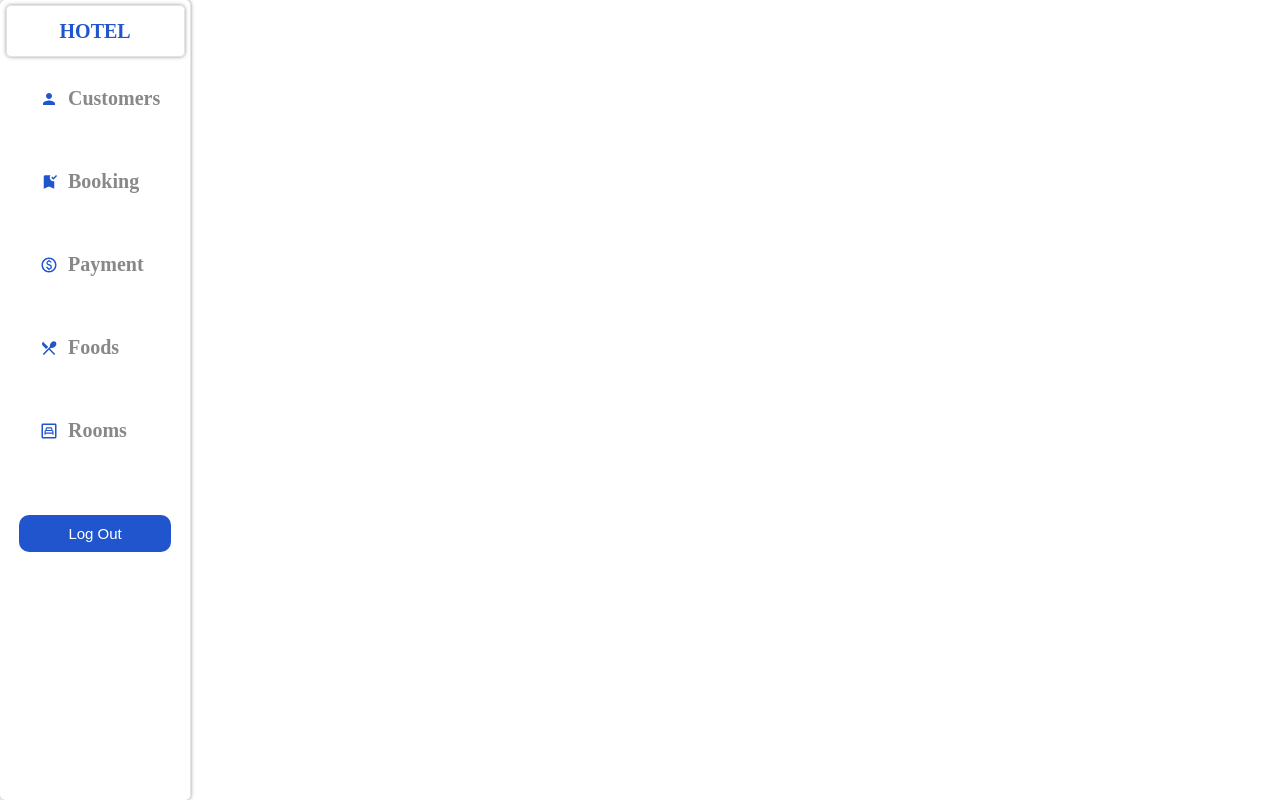
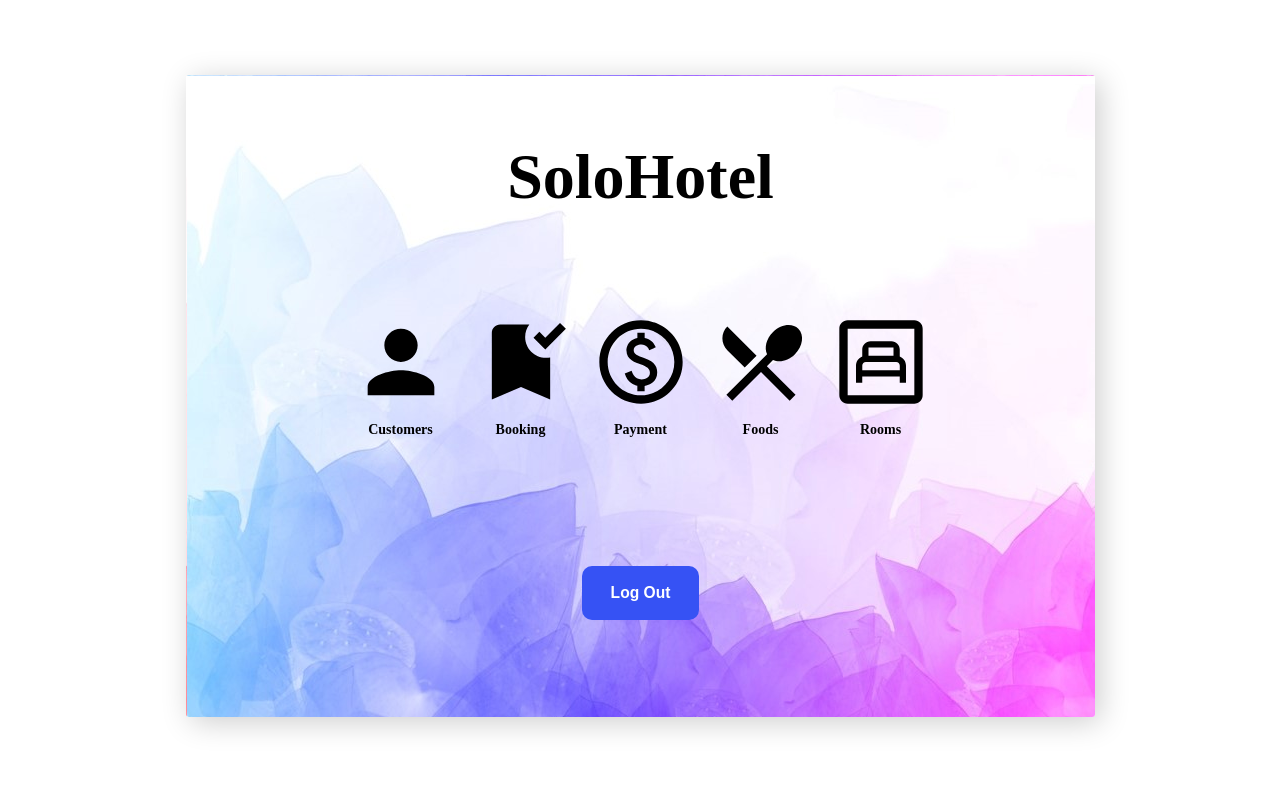
Before and after one commit to Udeesha-Prabhashana/RAD_GROUP_PROJECT, a React (Create React App) app in the folder Frontend/: page /home in a window 1280 px wide. Built offline with nearby package versions, Linux system fonts and the light colour scheme.

Commit message:
Optimized the UI

```diff
--- a/Frontend/src/pages/bookings/BookingMain.jsx
+++ b/Frontend/src/pages/bookings/BookingMain.jsx
@@ -193,7 +193,7 @@ const TestBookings = () => {
 
   return ( //Full Table is handle by here
     <div className="home">
-      <Sidebar />
+      {/* <Sidebar /> */}
       <div className="homeContainer">
         <div style={{ maxWidth: '100%' }}>
         <>
@@ -288,7 +288,10 @@ const TestBookings = () => {
 
 
 
+
+
 export const CreateNewAccountModal = ({ open, columns, onClose, onSubmit }) => {
+
   const [values, setValues] = useState(() =>
     columns.reduce((acc, column) => {
       acc[column.accessorKey ?? ''] = '';
@@ -296,14 +299,38 @@ export const CreateNewAccountModal = ({ open, columns, onClose, onSubmit }) => {
     }, {}),
   );
   const handleSubmit = () => {
-    onSubmit(values);
-    onClose();
+    const isValid = validateForm();
+    if (isValid) {
+      onSubmit(values);
+      onClose();
+    }
+
   };
 
+  const [validationErrors, setValidationErrors] = useState({});
+  const validateForm = () => {
+    const errors = {};
+
+    includedColumns.forEach((column) => {
+      if (!values[column.accessorKey]) {
+        errors[column.accessorKey] = `${column.header} is required`;
+      }
+    });
+
+    includedColumns.forEach((column) => {
+      if (!values[column.accessorKey]) {
+        errors[column.accessorKey] = `${column.header} is required`;
+      }
+    });
+
+    setValidationErrors(errors);
+    return Object.keys(errors).length === 0;
+  };
   ///////////////Update: Aluthen record ekak create karaddi pennanna one nathi field methana return wenna danna. Ewwa form eke pennanne naha.
   const includedColumns = columns.filter((column) => {
     return column.accessorKey !== '_id' && column.accessorKey !== 'updatedAt';
-  });
+   });
+
 
   return (
     <Dialog open={open}>
@@ -325,6 +352,8 @@ export const CreateNewAccountModal = ({ open, columns, onClose, onSubmit }) => {
                 onChange={(e) =>
                   setValues({ ...values, [e.target.name]: e.target.value })
                 }
+                error={validationErrors[column.accessorKey] ? true : false}
+                helperText={validationErrors[column.accessorKey]}
               />
             ))}
           </Stack>
--- a/Frontend/src/pages/foods/FoodMain.jsx
+++ b/Frontend/src/pages/foods/FoodMain.jsx
@@ -172,7 +172,7 @@ const TestBookings = () => {
 
   return ( //Full Table is handle by here
     <div className="home">
-      <Sidebar />
+      {/* <Sidebar /> */}
       <div className="homeContainer">
         <div style={{ maxWidth: '100%' }}>
         <>
@@ -268,6 +268,7 @@ const TestBookings = () => {
 
 
 export const CreateNewAccountModal = ({ open, columns, onClose, onSubmit }) => {
+
   const [values, setValues] = useState(() =>
     columns.reduce((acc, column) => {
       acc[column.accessorKey ?? ''] = '';
@@ -275,14 +276,38 @@ export const CreateNewAccountModal = ({ open, columns, onClose, onSubmit }) => {
     }, {}),
   );
   const handleSubmit = () => {
-    onSubmit(values);
-    onClose();
+    const isValid = validateForm();
+    if (isValid) {
+      onSubmit(values);
+      onClose();
+    }
+
   };
 
+  const [validationErrors, setValidationErrors] = useState({});
+  const validateForm = () => {
+    const errors = {};
+
+    includedColumns.forEach((column) => {
+      if (!values[column.accessorKey]) {
+        errors[column.accessorKey] = `${column.header} is required`;
+      }
+    });
+
+    includedColumns.forEach((column) => {
+      if (!values[column.accessorKey]) {
+        errors[column.accessorKey] = `${column.header} is required`;
+      }
+    });
+
+    setValidationErrors(errors);
+    return Object.keys(errors).length === 0;
+  };
   ///////////////Update: Aluthen record ekak create karaddi pennanna one nathi field methana return wenna danna. Ewwa form eke pennanne naha.
   const includedColumns = columns.filter((column) => {
     return column.accessorKey !== '_id' && column.accessorKey !== 'updatedAt';
-  });
+   });
+
 
   return (
     <Dialog open={open}>
@@ -304,6 +329,8 @@ export const CreateNewAccountModal = ({ open, columns, onClose, onSubmit }) => {
                 onChange={(e) =>
                   setValues({ ...values, [e.target.name]: e.target.value })
                 }
+                error={validationErrors[column.accessorKey] ? true : false}
+                helperText={validationErrors[column.accessorKey]}
               />
             ))}
           </Stack>
--- a/Frontend/src/pages/home/Home.jsx
+++ b/Frontend/src/pages/home/Home.jsx
@@ -1,14 +1,64 @@
-import Sidebar from "../../components/sidebar/Sidebar";
+import PersonIcon from '@mui/icons-material/Person';
+import PaidOutlinedIcon from '@mui/icons-material/PaidOutlined';
+import LocalDiningOutlinedIcon from '@mui/icons-material/LocalDiningOutlined';
+import BedroomChildOutlinedIcon from '@mui/icons-material/BedroomChildOutlined';
+import BookmarkAddedIcon from '@mui/icons-material/BookmarkAdded';
+import { Link, useNavigate } from "react-router-dom";
 import "./home.scss";
 
 const Home = () => {
+    const navigate = useNavigate();
+    const handleClick_food = () => {
+        navigate('/food');
+    }
+    const handleClick_customer = () => {
+        navigate('/customer');
+    }
+    const handleClick_room = () => {
+        navigate('/room');
+    }
+    const handleClick_bookings = () => {
+        navigate('/bookings');
+    }
+    const handleClick_payment = () => {
+        navigate('/payment');
+    }
+    const handleLogout = () => {
+        navigate("/");
+    };
     return (
-        <div className="home">
-            <Sidebar />
-            <div className="homeContainer">
-                {/* <Navbar /> */}
+        <div className="home1">
+            <div className="center">
+                <div className='header'>
+                    <h1>SoloHotel</h1>
+                </div>
+                <ul>
+                    <li>
+                        <PersonIcon className="icon" />
+                        <span onClick={handleClick_customer}> Customers </span>
+                    </li>
+                    <li>
+                        <BookmarkAddedIcon className="icon"/>
+                        <span onClick={handleClick_bookings}> Booking </span>
+                    </li>
+                    <li>
+                        <PaidOutlinedIcon className="icon"/>
+                        <span onClick={handleClick_payment}> Payment </span>
+                    </li>
+                    <li>
+                        <LocalDiningOutlinedIcon className="icon"/>
+                        <span onClick={handleClick_food}> Foods </span>
+                    </li>
+                    <li>
+                        <BedroomChildOutlinedIcon className="icon"/>
+                        <span onClick={handleClick_room}> Rooms </span>
+                    </li>
+                </ul>
+                <div className="logout">
+                    <button className="logout-button" onClick={handleLogout}><h3>Log Out</h3>  </button>
+                </div>
+            </div>
 
-            </div>
         </div>
     )
 }
--- a/Frontend/src/pages/home/home.scss
+++ b/Frontend/src/pages/home/home.scss
@@ -1,12 +1,199 @@
-.home{
-    display: flex;
+// /* home.scss */
+
+// .home {
+//     display: flex;
+//     flex-direction: column;
+//     height: 100vh; /* Set the height to 100% of the viewport height */
+//     background-color: white; /* Blue background color */
+//     color: black; /* Text color */
+
+//     .top {
+//       text-align: center;
+//       padding: 20px 0;
+//       font-size: 24px;
+//       font-weight: bold;
+
+//       .link {
+//         text-decoration: none;
+//         color: #fff;
+//       }
+
+//       .logo {
+//         font-size: 1.5em;
+//       }
+//     }
+
+//     .center {
+//       height: 50%;
+//       flex-grow: 1; /* Allow the center section to expand and fill the remaining space */
+//       display: flex;
+//       justify-content: center;
+//       align-items: center;
+//       width: 90%; /* Adjust the width of the container as needed */
+//       padding: 20px;
+//       // border: 1px solid #2155CD;
+//       border-radius: 8px;
+//       box-shadow: 0 0 10px rgba(0, 0, 0, 0.1);
+//       background-color: #fff;
+//       box-shadow:
+//       0px 0px 10px rgba(0, 0, 0, 0.3),
+//       0px 4px 6px rgba(0, 0, 0, 0.2);
+//       margin: auto;
+//       margin-top: auto;
+//       margin-bottom: auto;
+//       // background: rgba(255, 255, 255, 0.05);
+//       // backdrop-filter: blur(10px);
+//       // border-top: 1px solid rgba(255, 255, 255, 0.2);
+//       // border-left: 1px solid rgba(255, 255, 255, 0.2);
+//       // box-shadow: 5px 5px 30px rgba(0, 0, 0, 0.2);
+//       // border-radius: 3px;
+
+//       ul {
+//         list-style: none;
+//         padding: 0;
+
+//         li {
+//           display: flex;
+//           align-items: center;
+//           padding: 10px;
+//           cursor: pointer;
+//           transition: background-color 0.3s;
+
+//           &:hover {
+//             background-color: #1565C0; /* Darker blue on hover */
+//           }
+
+//           .icon {
+//             margin-right: 10px;
+//             font-size: 24px;
+//           }
+
+//           span {
+//             font-size: 18px;
+//           }
+//         }
+//       }
+//     }
+
+//     .logout {
+//       text-align: center;
+//       padding: 20px;
+
+//       .logout-button {
+//         background-color: #F44336; /* Red logout button */
+//         color: #fff;
+//         border: none;
+//         padding: 10px 20px;
+//         border-radius: 5px;
+//         cursor: pointer;
+//         transition: background-color 0.3s;
+
+//         &:hover {
+//           background-color: #D32F2F; /* Darker red on hover */
+//         }
+//       }
+//     }
+//   }
 
 
-    .homeContainer{
-        // background-color: rgb(162, 177, 182);
-        flex: 6;
-        height: 100vh;
-        width: 100%;
-        background-image: url();
-    }
+/* home.scss */
+.home1 {
+  display: flex;
+  flex-direction: column;
+  align-items: center;
+  height: 94vh;
+  padding: 20px;
 }
+
+.header{
+  margin-top: 1px;
+  font-size: xx-large;
+}
+.center {
+      height: 80%;
+      // flex-grow: 1; /* Allow the center section to expand and fill the remaining space */
+      display: flex;
+      // justify-content: center;
+      align-items: center;
+      width: 70%; /* Adjust the width of the container as needed */
+      padding: 20px;
+      // border: 1px solid #2155CD;
+      border-radius: 8px;
+      box-shadow: 0 0 10px rgba(0, 0, 0, 0.1);
+      background-color: #fff;
+      box-shadow:
+      0px 0px 10px rgba(0, 0, 0, 0.3),
+      0px 4px 6px rgba(0, 0, 0, 0.2);
+      margin: auto;
+      margin-top: auto;
+      margin-bottom: auto;
+      background: rgba(255, 255, 255, 0.05);
+      backdrop-filter: blur(10px);
+      border-top: 1px solid rgba(255, 255, 255, 0.2);
+      border-left: 1px solid rgba(255, 255, 255, 0.2);
+      box-shadow: 5px 5px 30px rgba(0, 0, 0, 0.2);
+      border-radius: 3px;
+      flex-direction: column;
+      background-image: url('../images/Picture1.jpg');
+
+}
+
+ul {
+  list-style: none;
+  padding: 0;
+  display: flex;
+  gap: 20px;
+}
+
+li {
+  display: flex;
+  flex-direction: column;
+  align-items: center; /* Center children vertically */
+  cursor: pointer;
+  transition: transform 0.2s;
+  margin-top: 40px;
+  margin-bottom: auto;
+
+  .icon {
+    font-size: 100px; /* Increase the icon size */
+  }
+
+  span {
+    margin-top: 10px;
+    text-align: center; /* Center text */
+    font-size: 14px;
+    font-weight: bold;
+  }
+}
+
+li:hover {
+  transform: scale(1.1);
+}
+
+.logout {
+  text-align: center;
+  margin-top:auto;
+  margin-bottom: auto;
+  width: 90%;
+  height: 10%;
+}
+
+.logout-button {
+  background-color: #3652f4;
+  color: white;
+  border: none;
+  padding: 2px 20px;
+  cursor: pointer;
+  width: 15%;
+  height: 90%;
+  margin-top: 20px;
+
+  border-radius: 10px;
+}
+.logout-button .text {
+  font-size: xx-large; /* Increase the font size of the button text */
+}
+
+.logout-button:hover {
+  background-color: #372fd3;
+}
--- a/Frontend/src/pages/rooms/Room.jsx
+++ b/Frontend/src/pages/rooms/Room.jsx
@@ -217,7 +217,7 @@ const Rooms = () => {
 
   return ( //Full Table is handle by here
     <div className="home">
-      <Sidebar />
+      {/* <Sidebar /> */}
       <div className="homeContainer">
         <div style={{ maxWidth: '100%' }}>
         <>
```
Also changed, not shown: Frontend/src/pages/customers/CustomerMain.jsx (+31 -3 lines), Frontend/src/pages/images/Picture1.jpg (added).
